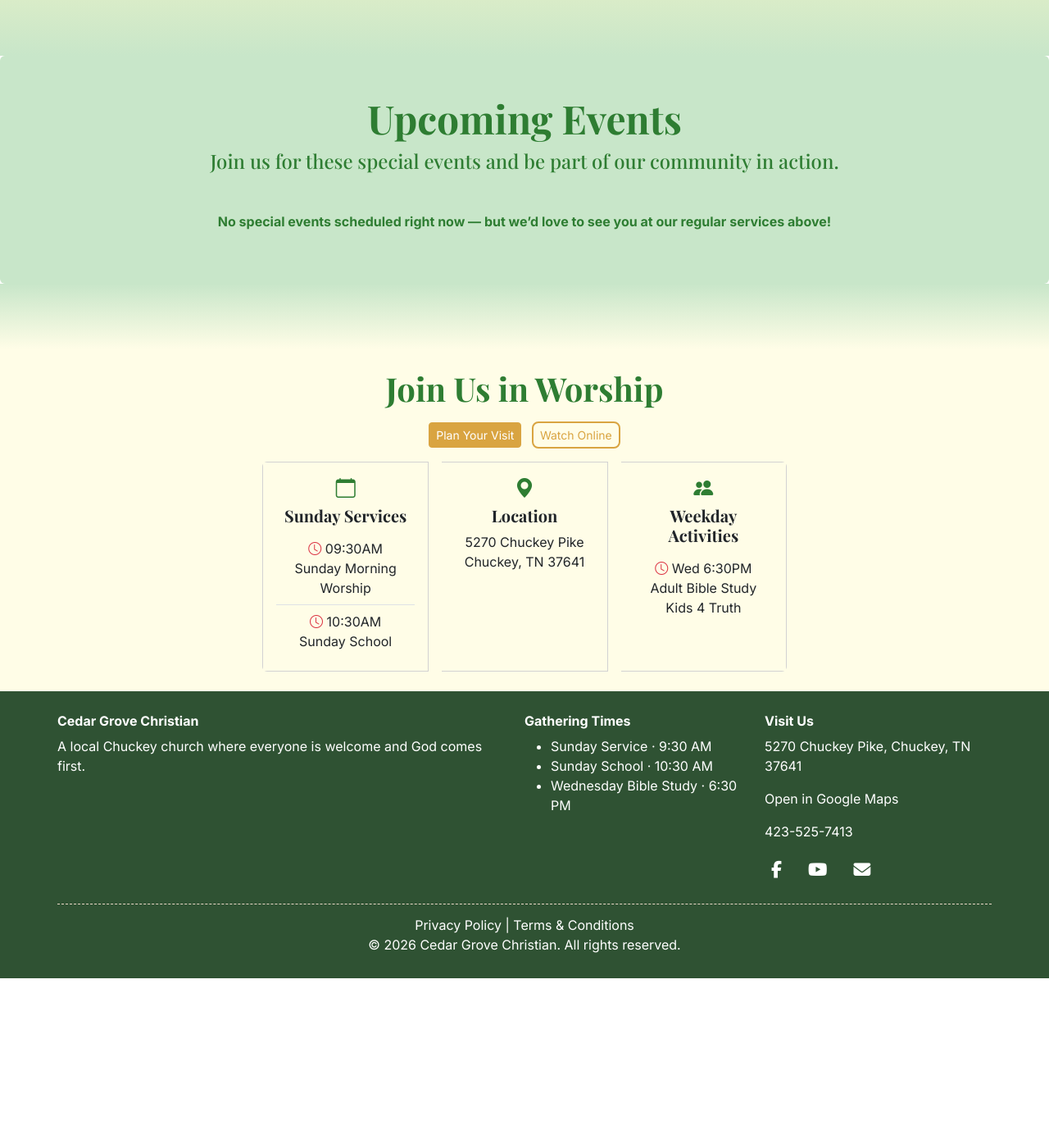
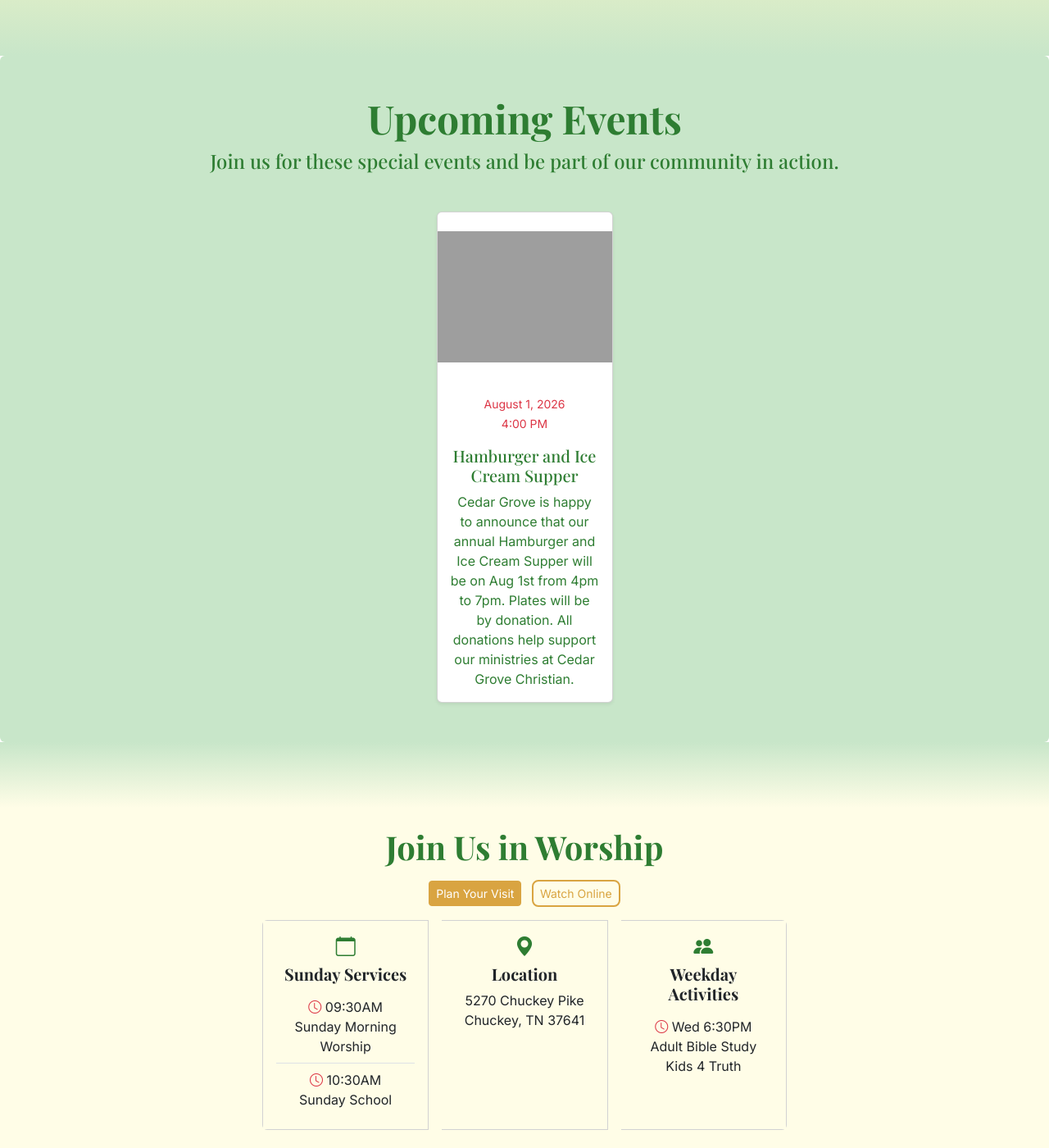
Before and after one commit to cedargrovechristian/cedargrovechristian.github.io, a Jekyll site: the page built from index.html, in a window 1280 px wide and 1400 px high, scrolled down 1907 px. Shown: the whole window at 82% size. Built offline with Jekyll 4.4.1, drawn with Linux system fonts in a browser that asks for light colours; before the commit the page ends 3100 px from its top, so only the background shows below that; grey boxes are pictures that could not be loaded.

Commit message:
Update events.yml

```diff
--- a/_data/events.yml
+++ b/_data/events.yml
@@ -1,12 +1,12 @@
-#- title: "Under The Big Top of His Love VBS"
-  date: 2026-07-12 18:00
-  end: 2026-07-17 20:45
-  image: assets/images/vbs2026eventcard.png
-  link: /vbs2026/
-  description: "Cedar Grove is happy to announce that our annual VBS registration is now LIVE! July 12th - 17th, 6:00pm-8:45pm. A meal is provided every night!"
+- title: "Hamburger and Ice Cream Supper"
+  date: 2026-08-01 16:00
+  end: 2026-08-01 19:00
+  image: assets/images/hamburger2026.png
+  description: "Cedar Grove is happy to announce that our annual Hamburger and Ice Cream Supper will be on Aug 1st from 4pm to 7pm. Plates will be by donation. All donations help support our ministries at Cedar Grove Christian."
 
 #- title: "Christmas Play"
  # date:
   #end:
   #image: /assets/images/playlogo2025.png
   #description: "Join us for a special play presented by our children and youth ministries. "
+  #link: /vbs2026/
```
